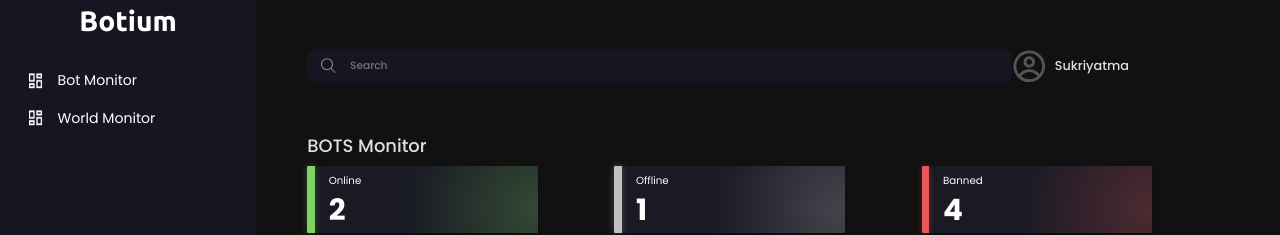
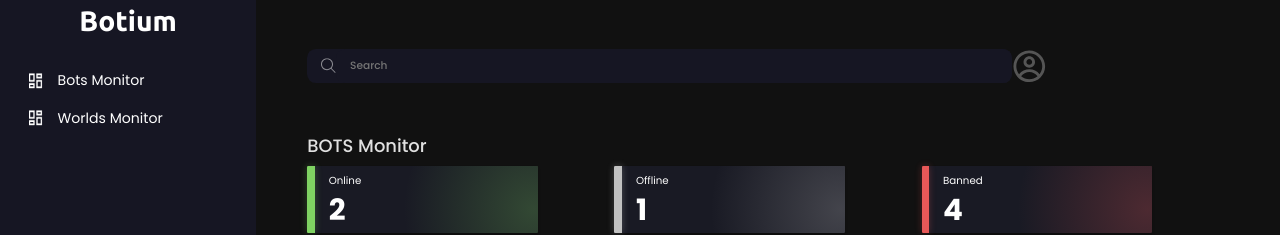
Before and after one commit to sukriyatma/Botium-Project, a React (Vite) app: page / in a window 1280 px wide. Shown: the top 235 px of the page. Built offline with nearby package versions, Linux system fonts and the light colour scheme.

Commit message:
change sidebar route

```diff
--- a/src/App.jsx
+++ b/src/App.jsx
@@ -1,21 +1,15 @@
 
-import {BrowserRouter, Routes, Route} from 'react-router-dom'
+// import {BrowserRouter, Routes, Route} from 'react-router-dom'
 
 import './App.css'
-import Main from './pages/main/index.jsx'
-import Login from './pages/Login/Login.jsx'
+// import Main from './pages/main/layout.jsx'
+import Route from './routes.jsx'
 
 function App() {
 
   return (
     <>
-      <BrowserRouter>
-        <Routes>
-          <Route path='/' element={<Main/>}>
-            <Route path='login' element={<Login/>}/>
-          </Route>
-        </Routes>
-      </BrowserRouter>
+      <Route/>
     </>
   )
 }
--- a/src/components/sidebarmenu/sidebar.css
+++ b/src/components/sidebarmenu/sidebar.css
@@ -7,3 +7,22 @@
     width: 20vw;
     /* padding-top: 30px; */
 }
+
+.main-menus {
+    display : grid;
+    margin-left: 2vw;
+    margin-top: 2.2vw;
+}
+
+.btn-menu {
+    font-family: Poppins;
+    font-weight: 400;
+    font-size: 1.1vw;
+    color: white;
+    text-decoration: none;
+    display: flex;
+    max-width: 15vw;
+    align-items: center;
+    margin-bottom: 2vh;
+    cursor: pointer;
+}
--- a/src/components/sidebarmenu/sidebar.jsx
+++ b/src/components/sidebarmenu/sidebar.jsx
@@ -1,12 +1,12 @@
-
+import React, { useState } from 'react'
 import './sidebar.css'
 import dashboard from './asset/Dashboard-Icon.png'
+// import { Link } from 'react-router-dom'
 
-function Sidebar({onclick}) {
+function Sidebar({sidebarItem, onclick}) {
 
-    const clicked = (target) => {
-        // onclick()
-        console.log(target)
+    const clicked = (event) => {
+        onclick(event.currentTarget.id)
     }
 
     return (
@@ -21,42 +21,15 @@ function Sidebar({onclick}) {
                 height: '5vw'}
                 }>Botium</a>
 
-            <div className="main-menus" style={{
-                display : 'grid',
-                marginLeft: '2vw',
-                marginTop: '2.2vw'
-            }}>
-
-                <a href='/botmonitor' className="btn-menu" style={{
-                    fontFamily: 'Poppins',
-                    fontWeight: '400',
-                    fontSize: '1.1vw',
-                    color: 'white',
-                    textDecoration: 'none',
-                    display: 'flex',
-                    maxWidth: '15vw',
-                    alignItems: 'center',
-                    marginBottom: '2vh'
-                }}>
-                    <img src={dashboard} alt="" style={{marginRight:'1vw', width: '1.5vw', height: '1.5vw'}}/>
-                    Bot Monitor
-                </a>
-
-                <a href="/worldmonitor" className="btn-menu" style={{
-                    fontFamily: 'Poppins',
-                    fontWeight: '400',
-                    fontSize: '1.1vw',
-                    color: 'white',
-                    textDecoration: 'none',
-                    display: 'flex',
-                    maxWidth: '15vw',
-                    alignItems: 'center',
-                    marginBottom: '2vh'
-                }}>
-                    <img src={dashboard} alt="" style={{marginRight:'1vw', width: '1.5vw', height: '1.5vw'}}/>
-                    World Monitor
-                </a>
-
+            <div className="main-menus">
+                {
+                    Object.entries(sidebarItem).map(([keys, item]) => (
+                            <div onClick={clicked} id={keys} className="btn-menu" key={keys}>
+                                <img src={dashboard} alt="" style={{marginRight:'1vw', width: '1.5vw', height: '1.5vw'}}/>
+                                <p>{item.name}</p>
+                            </div>
+                    ))
+                }
             </div>
         </div>
     )
--- a/src/pages/main/index.jsx
+++ /dev/null
@@ -1,36 +0,0 @@
-import SideBarMenu from "../../components/sidebarmenu/sidebar.jsx";
-import WorldMonitor from "./WorldMonitor/WorldMonitor.jsx";
-import BotMonitor from "./bot-monitor/bot-monitor.jsx";
-
-import {Component} from 'react'
-
-export default class MainApp extends Component {
-
-    menu = {
-        botmonitor : <BotMonitor userName={'Sukriyatma'}/>,
-        worldmonitor : <WorldMonitor userName={'Sukriyatma'}/>
-    }
-
-    constructor(props) {
-        super(props)
-        this.state = {
-            activeMenu: 'botmonitor'
-        }
-        this.changeMenu = this.changeMenu.bind(this)
-    }
-
-    changeMenu(menu) {
-        this.setState({activeMenu:menu})
-    }
-
-    render() {
-        return (
-            <>
-                <SideBarMenu onclick={this.changeMenu}/>
-                {
-                    this.menu[this.state.activeMenu]
-                }
-            </>
-        )
-    }
-}
--- /dev/null
+++ b/src/pages/main/layout.jsx
@@ -0,0 +1,34 @@
+
+// import {BrowserRouter, Routes, Route} from 'react-router-dom'
+import { useState } from "react";
+import SideBarMenu from "../../components/sidebarmenu/sidebar.jsx";
+// import ChildRoutes from '../../routes.jsx'
+import BotMonitor from "./bot-monitor/bot-monitor.jsx";
+import WorldMonitor from "./WorldMonitor/WorldMonitor.jsx";
+
+export default function Layout() {
+
+    const [details, setDetails] = useState('botmonitor')
+    const sidebarItem = {
+        botmonitor : {
+            name: 'Bots Monitor',
+            comp: () => (<BotMonitor/>),
+        },
+        worldmonitor : {
+            name: 'Worlds Monitor',
+            comp: () => (<WorldMonitor/>)
+        }
+    }
+
+    const changeDetails = (id) => {
+        setDetails(id)
+    }
+
+    return (
+        <div style={{display: 'flex', width: '100vw', height: '100vh'}}>
+            <SideBarMenu sidebarItem={sidebarItem} onclick={changeDetails}/>
+            {sidebarItem[details] && sidebarItem[details].comp()}
+        </div>
+    )
+
+}
```
